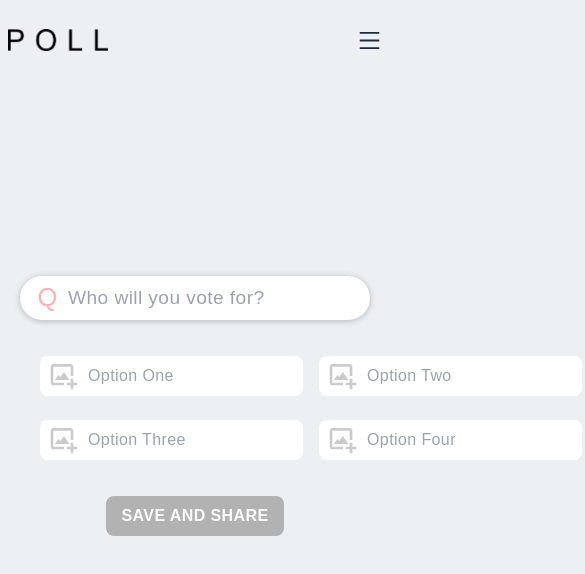
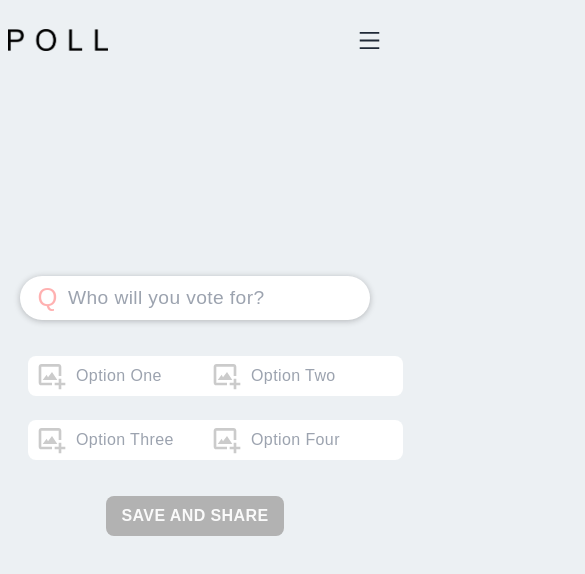
Before and after one commit to ankit-programmer/rt-poll-ui, a Next.js app: page / in a window 390 px wide. Shown: the top 574 px of the page, 585 px wide, since content can reach past the window. Built offline with nearby package versions, Linux system fonts and the light colour scheme.

Commit message:
Fixed options style on mobile

```diff
--- a/components/CreatePoll/CreatePoll.module.css
+++ b/components/CreatePoll/CreatePoll.module.css
@@ -28,9 +28,9 @@
     max-width: 800px;
 }
 .OptionContainer {
+    width: 100%;
     display: grid;
-    grid-template-columns: repeat(2,1fr);
-    margin-inline:12px;
+    grid-template-columns: repeat(auto-fill,50%);
 }
 .Option {
     display: grid;
@@ -45,6 +45,7 @@
     cursor: pointer;
 }
 .OptionInput {
+    min-width: 200px;
     outline: 0;
     margin: 16px 8px 0px 8px;
     padding: 8px;
```
